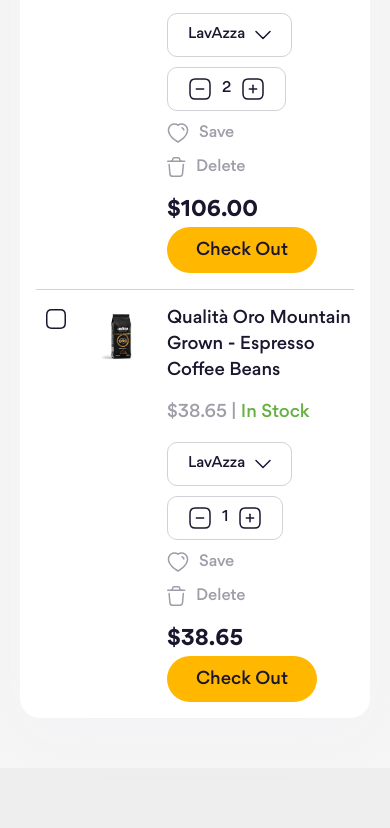
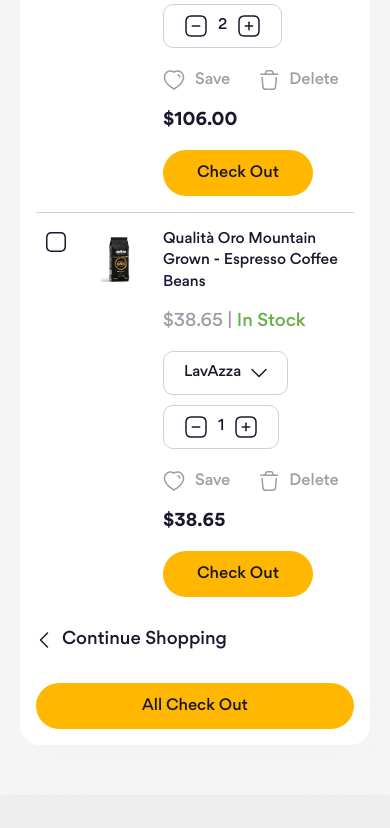
Before and after one commit to lamthanh-ebay/htmlcss-08, a website: page favorite.html in a window 390 px wide. Shown: the part 981-1809 px from the top of the page. Drawn offline with Linux system fonts and the light colour scheme.

Commit message:
Làm trang Favorite #2 (Responsive & Dark theme) => OK

```diff
--- a/favorite.html
+++ b/favorite.html
@@ -109,6 +109,7 @@
                                                     $47.00 | <span class="checkout-item__status">In Stock</span>
                                                 </p>
 
+                                                <div class="checkout-item__favorite-ctrl-wrap">
                                                     <div
                                                         class="checkout-item__ctrl-wrap checkout-item__ctrl-wrap--md-blook"
                                                     >
@@ -140,7 +141,8 @@
                                                                 />
                                                             </button>
                                                         </div>
-
+                                                    </div>
+                                                    <div class="checkout-item__ctrl-wrap">
                                                         <button class="checkout-item__ctrl-btn">
                                                             <img
                                                                 src="./assets/icons/heart-2.svg"
@@ -160,6 +162,7 @@
                                                             />
                                                             <span>Delete</span>
                                                         </button>
+                                                    </div>
                                                 </div>
                                             </div>
 
@@ -209,6 +212,7 @@
                                                     $53.00 | <span class="checkout-item__status">In Stock</span>
                                                 </p>
 
+                                                <div class="checkout-item__favorite-ctrl-wrap">
                                                     <div
                                                         class="checkout-item__ctrl-wrap checkout-item__ctrl-wrap--md-blook"
                                                     >
@@ -240,6 +244,8 @@
                                                                 />
                                                             </button>
                                                         </div>
+                                                    </div>
+                                                    <div class="checkout-item__ctrl-wrap">
                                                         <button class="checkout-item__ctrl-btn">
                                                             <img
                                                                 src="./assets/icons/heart-2.svg"
@@ -259,6 +265,7 @@
                                                             />
                                                             <span>Delete</span>
                                                         </button>
+                                                    </div>
                                                 </div>
                                             </div>
 
@@ -307,6 +314,7 @@
                                                     $38.65 | <span class="checkout-item__status">In Stock</span>
                                                 </p>
 
+                                                <div class="checkout-item__favorite-ctrl-wrap">
                                                     <div
                                                         class="checkout-item__ctrl-wrap checkout-item__ctrl-wrap--md-blook"
                                                     >
@@ -338,6 +346,8 @@
                                                                 />
                                                             </button>
                                                         </div>
+                                                    </div>
+                                                    <div class="checkout-item__ctrl-wrap">
                                                         <button class="checkout-item__ctrl-btn">
                                                             <img
                                                                 src="./assets/icons/heart-2.svg"
@@ -359,6 +369,7 @@
                                                         </button>
                                                     </div>
                                                 </div>
+                                            </div>
 
                                             <div class="checkout-item__prices">
                                                 <p class="checkout-item__price-total">$38.65</p>
@@ -374,8 +385,8 @@
                                     </article>
 
                                     <!-- Checkout bottom -->
-                                    <div class="checkout-bottom d-md-none">
-                                        <div class="checkout-row">
+                                    <div class="checkout-bottom">
+                                        <div class="checkout-row checkout-row--md-block">
                                             <div class="checkout-continue">
                                                 <a href="./index-logined.html" class="checkout-continue__link">
                                                     <img
@@ -387,11 +398,12 @@
                                                 </a>
                                             </div>
 
-                                            <button
+                                            <a
+                                                href="./checkout.html"
                                                 class="checkout-item__favorite-checkout-btn checkout-item__favorite-checkout-btn--check-all btn btn--primary btn--rounded"
                                             >
                                                 All Check Out
-                                            </button>
+                                            </a>
                                         </div>
                                     </div>
                                 </div>
--- a/sass/components/_checkout-item.scss
+++ b/sass/components/_checkout-item.scss
@@ -39,13 +39,14 @@
         }
 
         @include abstracts.screen(lg) {
+            margin: 0 16px;
             width: 150px;
             height: 150px;
         }
 
         @include abstracts.screen(md) {
             align-self: flex-start;
-            margin: 0 16px;
+            margin: 0 14px;
             width: 60px;
             height: 60px;
         }
@@ -81,6 +82,11 @@
         font-size: 1.8rem;
         font-weight: 500;
         line-height: 144.444%;
+
+        @include abstracts.screen(md) {
+            font-size: 1.5rem;
+            line-height: 142.857%;
+        }
     }
 
     &__price {
@@ -100,7 +106,7 @@
         align-items: center;
         gap: 20px;
 
-        @include abstracts.screen(xl) {
+        @include abstracts.screen(lg) {
             gap: 10px;
         }
 
@@ -170,6 +176,9 @@
 
         @include abstracts.screen(md) {
             text-align: left;
+
+            font-size: 1.8rem;
+            line-height: 144.444%;
         }
     }
 
@@ -185,14 +194,37 @@
     }
 
     // Favorite checkout btn
+    &__favorite-ctrl-wrap {
+        display: flex;
+        align-items: center;
+        gap: 20px;
+
+        @include abstracts.screen(lg) {
+            flex-direction: column;
+            align-items: flex-start;
+            gap: 20px;
+        }
+    }
+
     &__favorite-checkout-btn {
         min-width: 150px;
         font-size: 1.8rem;
         font-weight: 500;
         line-height: 145.455%;
 
+        @include abstracts.screen(md) {
+            margin-top: 16px;
+            font-size: 1.6rem;
+            line-height: 150%;
+        }
+
         &--check-all {
             min-width: 201px;
+
+            @include abstracts.screen(md) {
+                width: 100%;
+                margin-top: 30px;
+            }
         }
     }
 }
--- a/sass/pages/_checkout.scss
+++ b/sass/pages/_checkout.scss
@@ -126,6 +126,13 @@
 
         @include abstracts.screen(md) {
             font-size: 1.8rem;
+        }
+    }
+
+    &--md-block {
+        @include abstracts.screen(md) {
+            flex-direction: column;
+            align-items: flex-start;
         }
     }
 }
```
Also changed, not shown: assets/css/main.css, 1 other file. Lines whose indentation alone changed are shown as unchanged.
